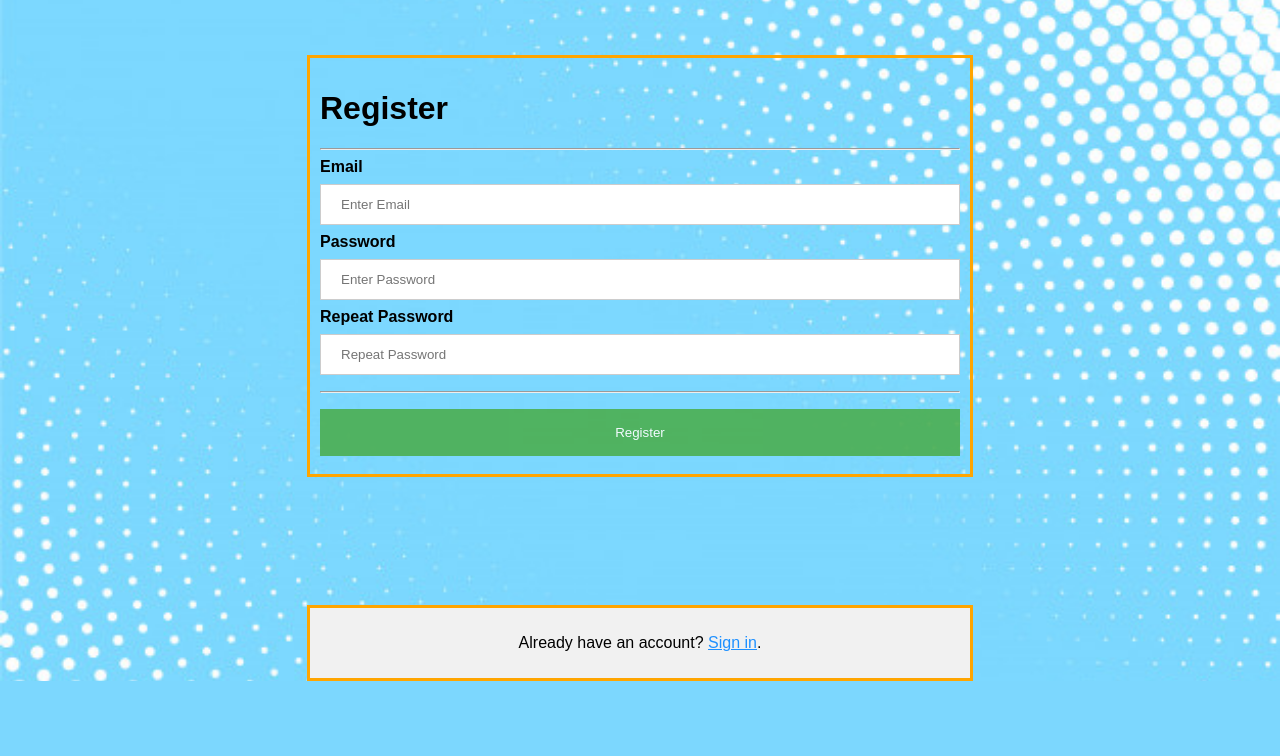
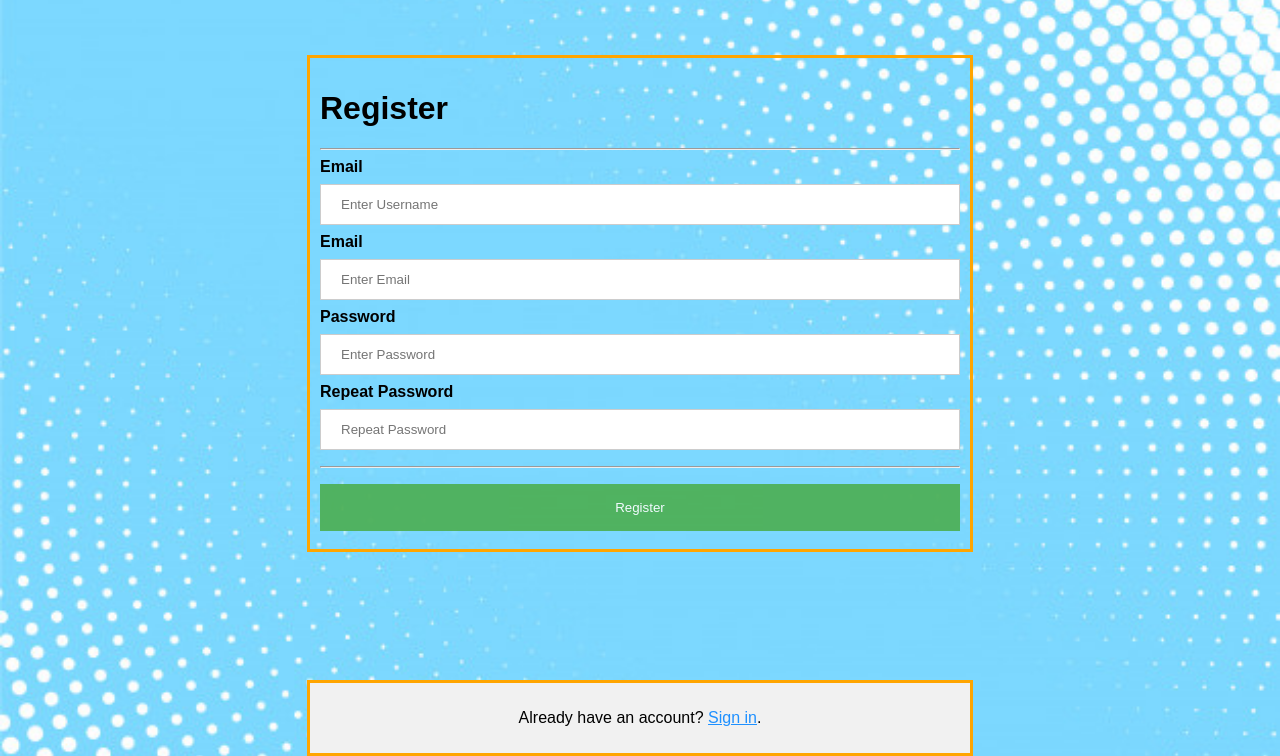
Before and after one commit to kingjuno/Verselet-1, a Flask app: page /register in a window 1280 px wide. Shown: the part 144-900 px from the top of the page. Before the commit the page ends 825 px from the top, so only its background shows below. Run offline with Flask 2, Linux system fonts and the light colour scheme.

Commit message:
Added username feature to register screen

```diff
--- a/templates/login.html
+++ b/templates/login.html
@@ -25,7 +25,7 @@
   <button type="submit">Login</button>
 </div>
 
-<div class="container">
+<div style="background-color: #f1f1f1; text-align: center;" class="container">
     <p>Don't have an account? <a href="\register">Register for one</a>.</p>
   </div>
 
--- a/templates/register.html
+++ b/templates/register.html
@@ -16,6 +16,9 @@
   <div class="container">
     <h1>Register</h1>
     <hr>
+
+    <label for="username"><b>Email</b></label>
+    <input type="text" placeholder="Enter Username" name="uname" id="username" required>
 
     <label for="email"><b>Email</b></label>
     <input type="text" placeholder="Enter Email" name="email" id="email" required>
```
